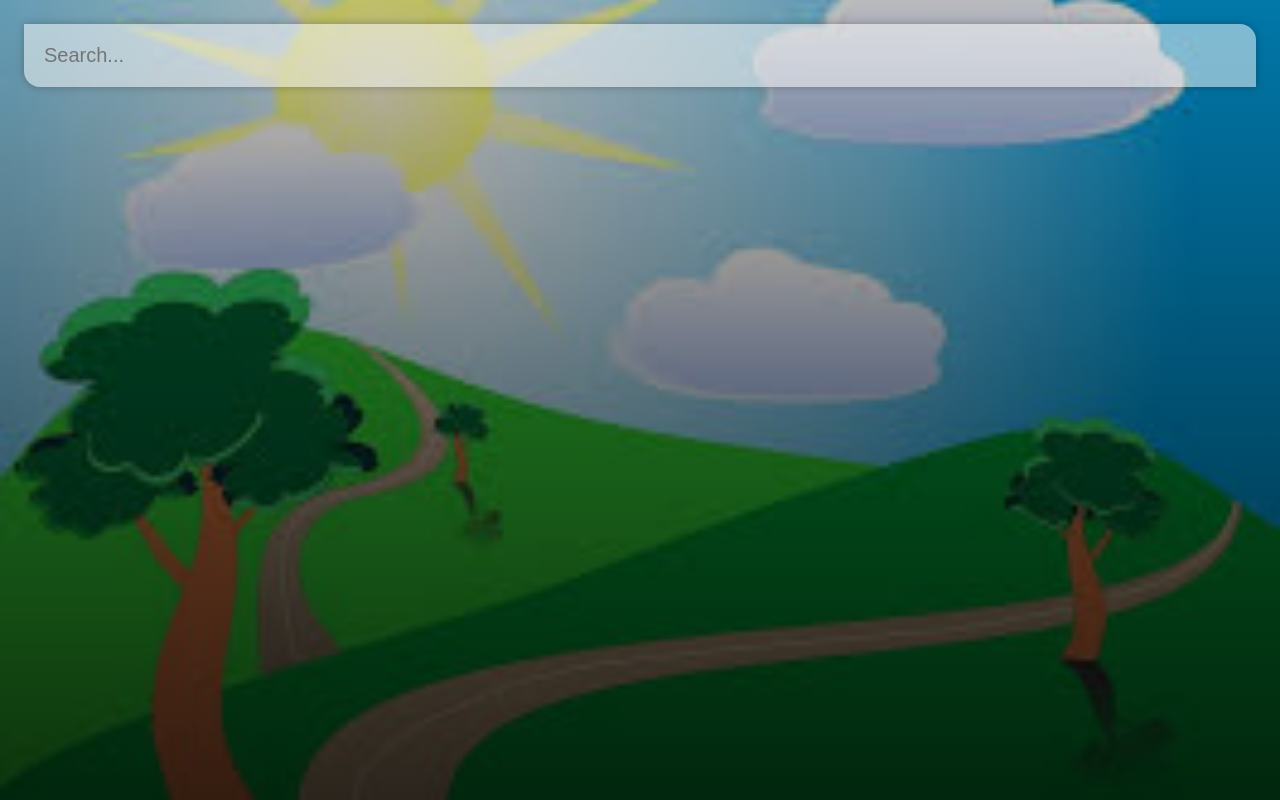
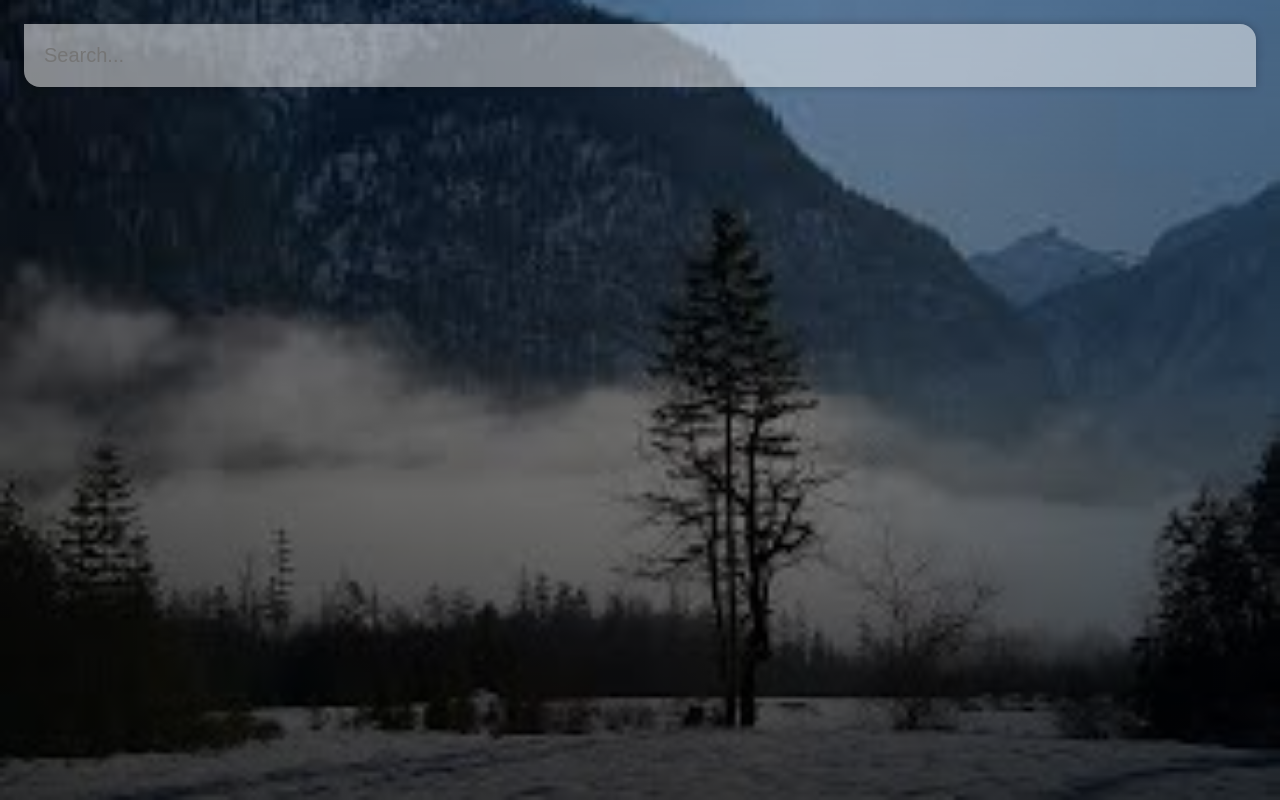
Before and after one commit to zznicole/weather-app, a Vue app: page / in a window 1280 px wide. Built offline with nearby package versions, Linux system fonts and the light colour scheme.

Commit message:
switch backgrounds

```diff
--- a/src/App.vue
+++ b/src/App.vue
@@ -1,5 +1,5 @@
 <template>
-  <div id="app">
+  <div id="app" :class="typeof weather.main != 'undefined' && weather.main.temp > 16 ? 'warm' : ''">
     <main>
       <div class="search-box">
         <input
@@ -79,10 +79,14 @@ body {
 }
 
 #app {
-  background-image: url('./assets/warm-bg.png');
+  background-image: url('./assets/cold-bg.png');
   background-size: cover;
   background-position: bottom;
   transition: 0.4s;
+}
+
+#app.warm{
+  background-image: url('./assets/warm-bg.png');
 }
 
 main {
```
